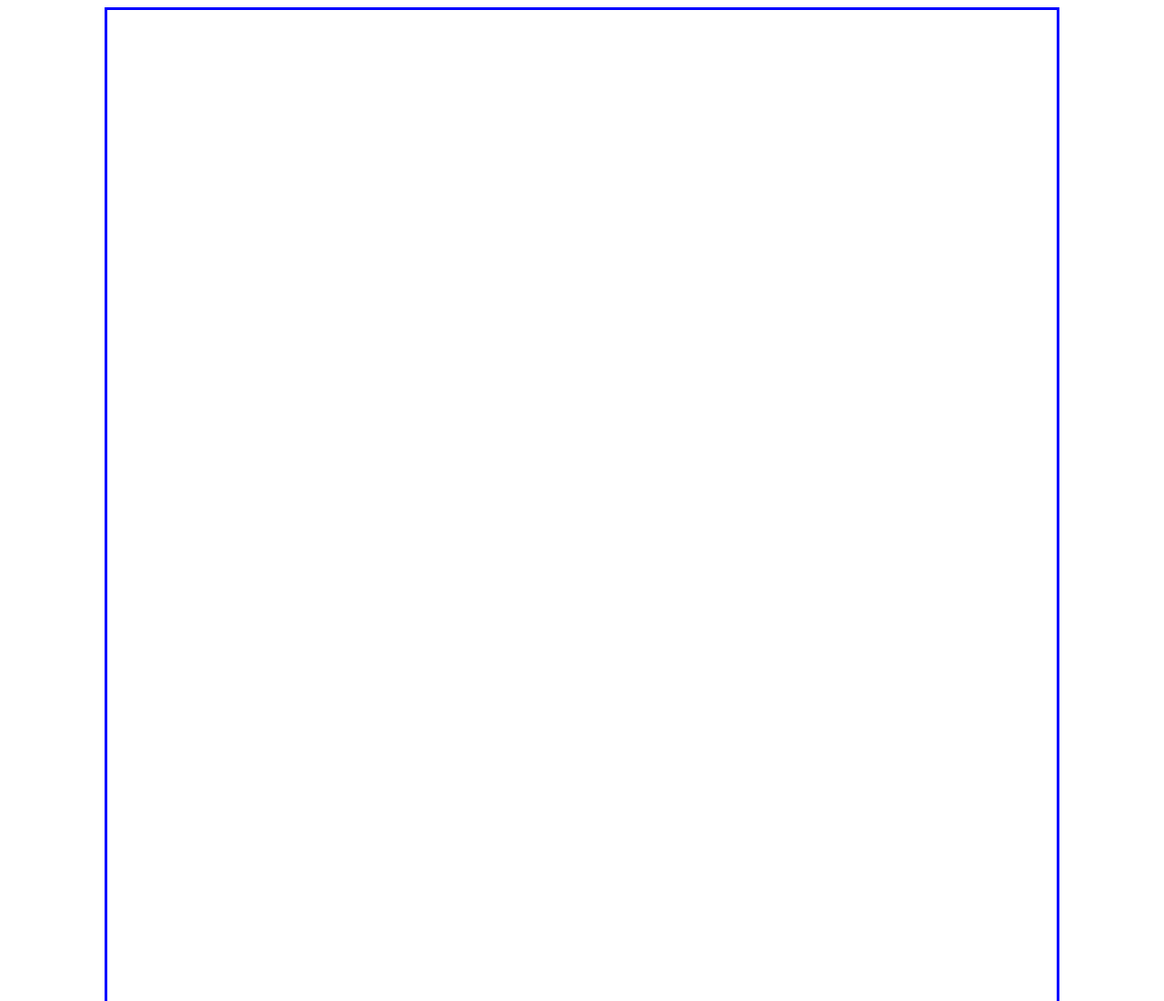
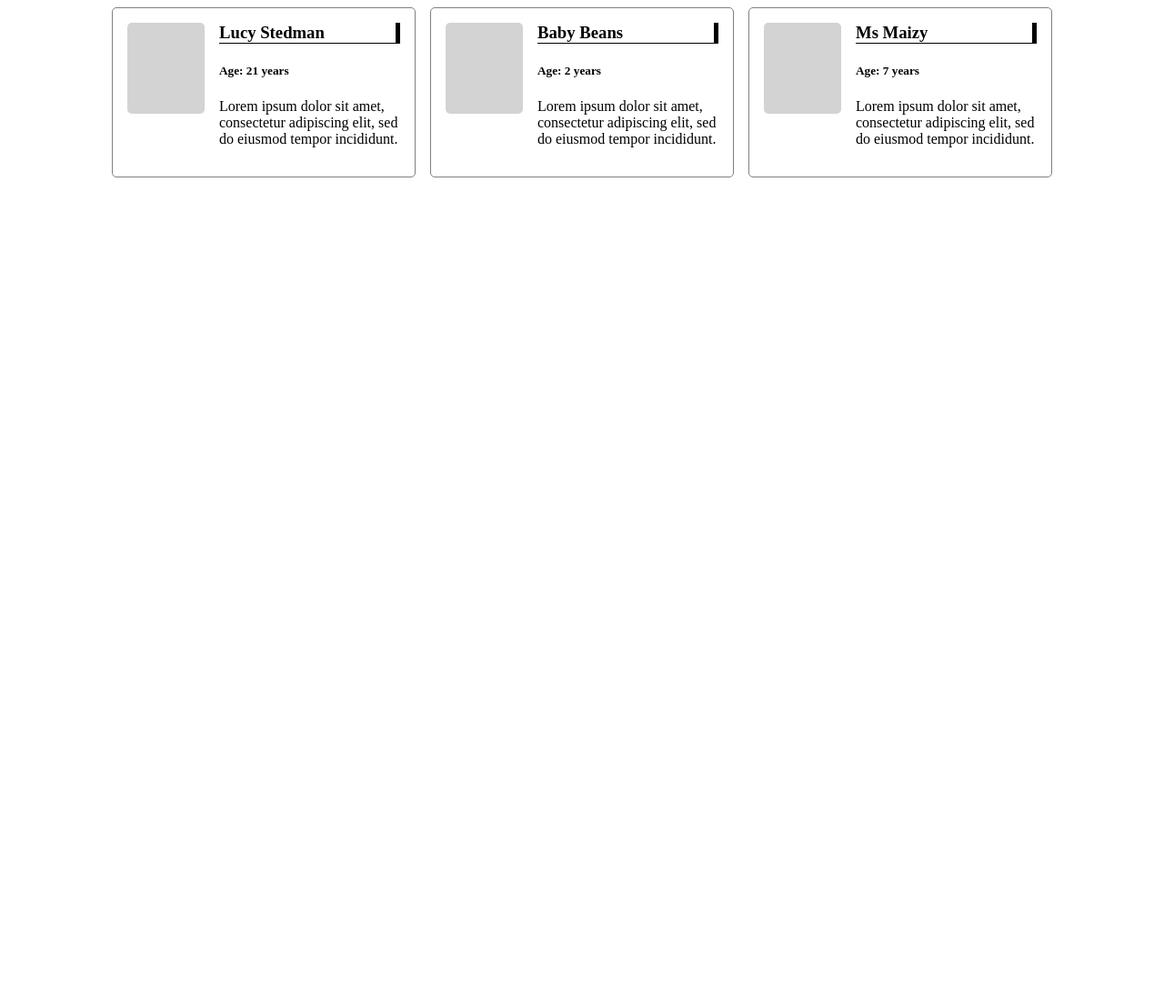
Before and after one commit to Stedm035/Flexbox, a plain HTML site: page Index.html in a window 1280 px wide. Shown: the top 1100 px of the page at 91% size. After the commit the page ends 800 px from the top, so only its background shows below. Drawn offline with Linux system fonts and the light colour scheme.

Commit message:
Built basic license

```diff
--- a/Index.html
+++ b/Index.html
@@ -8,6 +8,41 @@
 <body>
 
 <div class="container">
+    <div class="license">
+        <aside>
+            <div class="headshot"></div>
+        </aside>
+
+        <article>
+            <h3>Lucy Stedman</h3>
+            <h5>Age: 21 years</h5>
+            <p>Lorem ipsum dolor sit amet, consectetur adipiscing elit, sed do eiusmod tempor incididunt.</p>
+        </article>
+    </div>
+
+    <div class="license">
+        <aside>
+            <div class="headshot"></div>
+        </aside>
+
+        <article>
+            <h3>Baby Beans</h3>
+            <h5>Age: 2 years</h5>
+            <p>Lorem ipsum dolor sit amet, consectetur adipiscing elit, sed do eiusmod tempor incididunt. </p>
+        </article>
+    </div>
+
+    <div class="license">
+        <aside>
+            <div class="headshot"></div>
+        </aside>
+
+        <article>
+            <h3>Ms Maizy</h3>
+            <h5>Age: 7 years</h5>
+            <p>Lorem ipsum dolor sit amet, consectetur adipiscing elit, sed do eiusmod tempor incididunt.</p>
+        </article>
+    </div>
 
 
 
@@ -15,7 +50,7 @@
 </div>
 
 
-</div>
+
 
 </body>
 </html>
--- a/stylesheet.css
+++ b/stylesheet.css
@@ -1,12 +1,29 @@
 .container {
     display: flex;
     flex-wrap: wrap;
-    align-content: stretch;
-    justify-content: space-between;
-    border: 3px solid blue;
-    width: 80%;
-    margin: 0 auto;
+    gap: 1rem;
+    justify-content: center;
+}
+
+.license {
+    display: flex;
+    gap: 1rem;
     padding: 1rem;
-    min-height: 100rem;
+    border: 1px solid grey;
+    border-radius: 5px;
+    width: 300px;
+}
 
+.license aside .headshot {
+    border-radius: 5px;
+    background-color: lightgray;
+    width: 85px;
+    min-height: 100px;
 }
+
+.license article h3 {
+    margin-top: unset;
+    padding-top: unset;
+    border-right: 5px solid black;
+    border-bottom: 1px solid black;
+}
```
